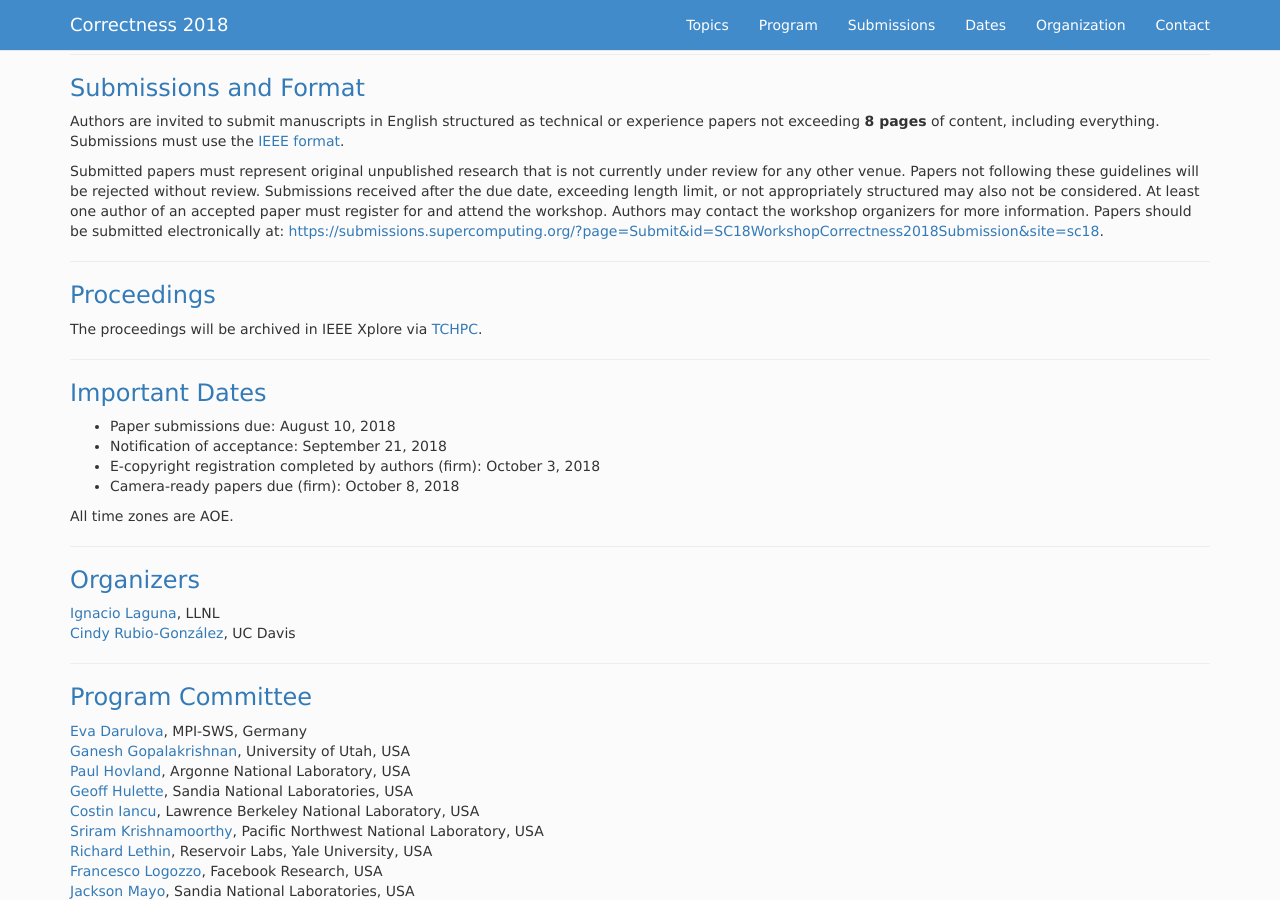
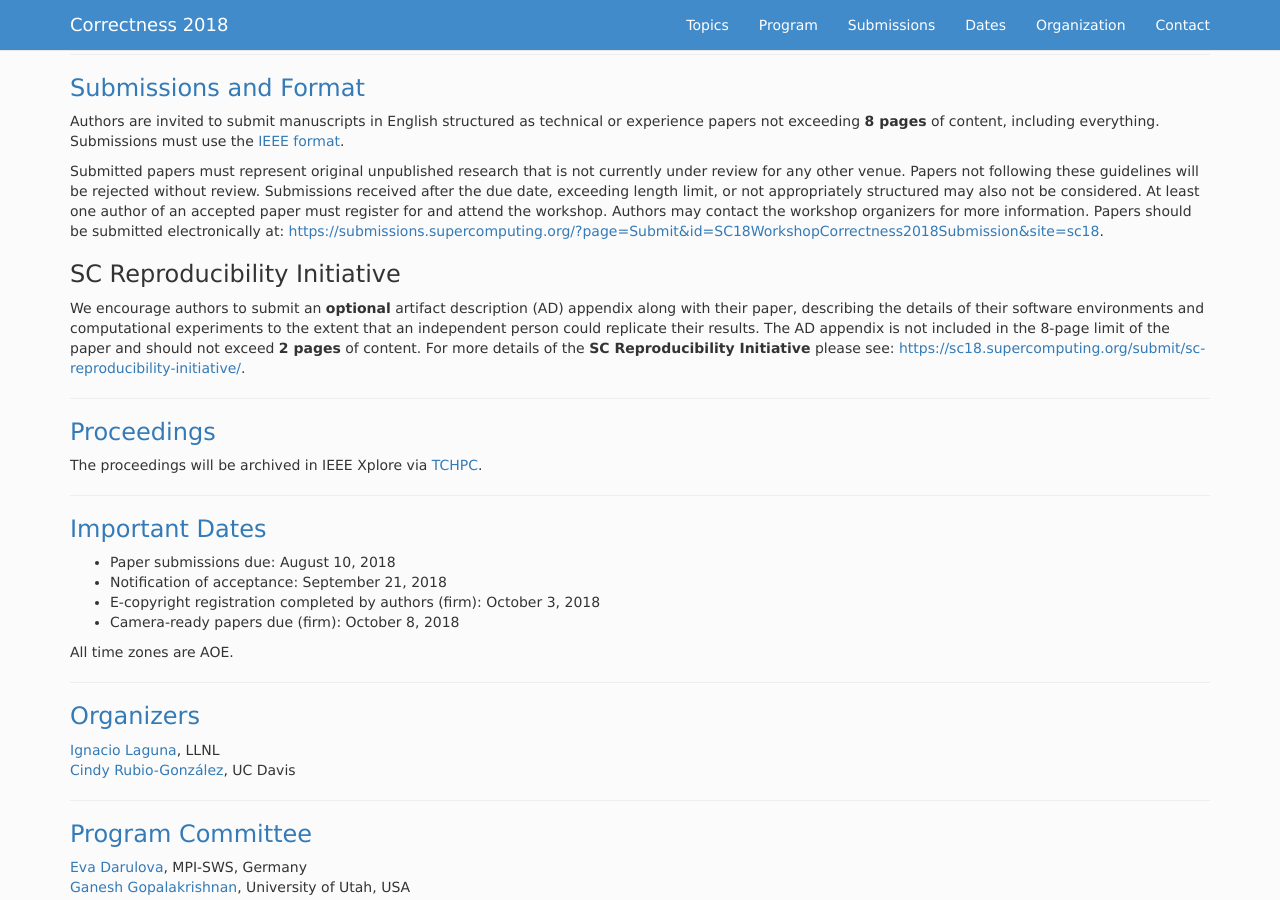
Before and after one commit to correctness-workshop/2018, a Jekyll site: the page built from index.md, in a window 1280 px wide and 900 px high, scrolled down 1354 px. Built offline with Jekyll 4.4.1, drawn with Linux system fonts in a browser that asks for light colours; nearby versions of some CDN libraries; the list of posts is cut into pages by our own code.

Commit message:
Update index.md

```diff
--- a/index.md
+++ b/index.md
@@ -84,6 +84,10 @@ Submissions are expected in the following two categories; all submissions must u
 
 Submitted papers must represent original unpublished research that is not currently under review for any other venue. Papers not following these guidelines will be rejected without review. Submissions received after the due date, exceeding length limit, or not appropriately structured may also not be considered. At least one author of an accepted paper must register for and attend the workshop. Authors may contact the workshop organizers for more information. Papers should be submitted electronically at: [https://submissions.supercomputing.org/?page=Submit&id=SC18WorkshopCorrectness2018Submission&site=sc18](https://submissions.supercomputing.org/?page=Submit&id=SC18WorkshopCorrectness2018Submission&site=sc18).
 
+### SC Reproducibility Initiative
+
+We encourage authors to submit an **optional** artifact description (AD) appendix along with their paper, describing the details of their software environments and computational experiments to the extent that an independent person could replicate their results. The AD appendix is not included in the 8-page limit of the paper and should not exceed **2 pages** of content. For more details of the **SC Reproducibility Initiative** please see: [https://sc18.supercomputing.org/submit/sc-reproducibility-initiative/](https://sc18.supercomputing.org/submit/sc-reproducibility-initiative/).
+
 ---
 ###  <a class="anchor" name="proceedings"> Proceedings </a>
 
```
